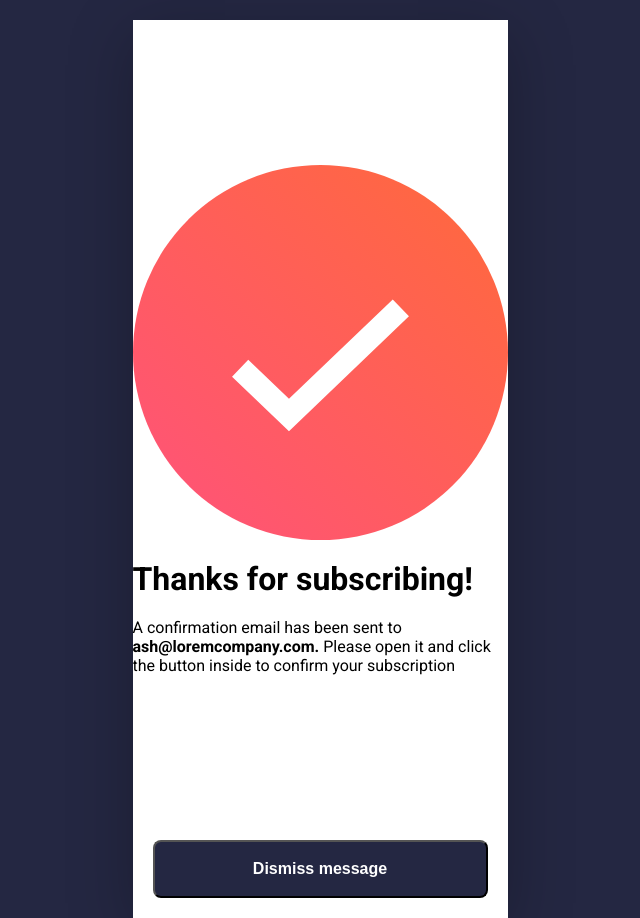
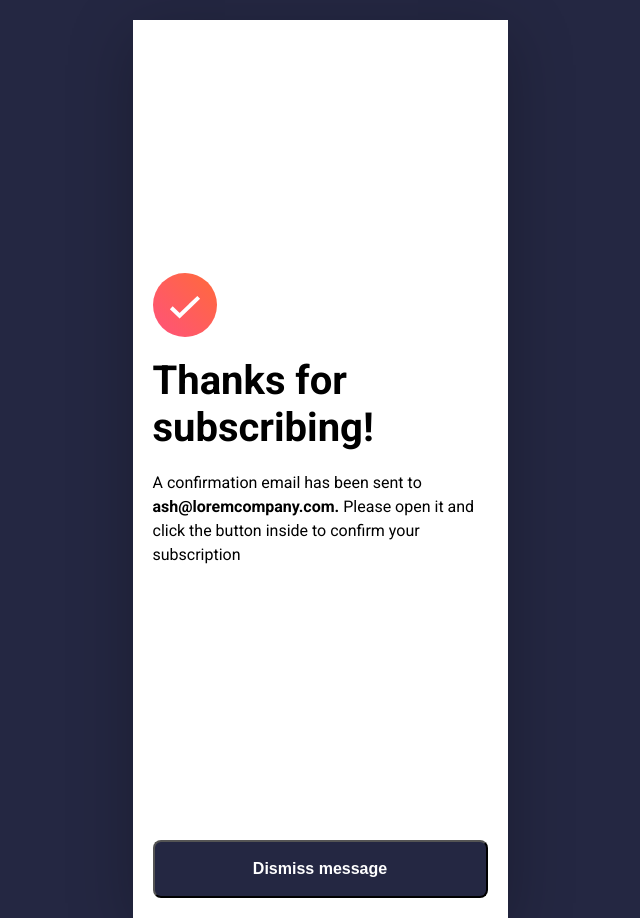
Before and after one commit to rffkive/Newsletter-sign-up-form-with-success-message, a plain HTML site: page index.html in a window 1280 px wide. Shown: the top 918 px of the page, without its empty margins (320-960 px from the left). Drawn offline with Linux system fonts and the light colour scheme.

Commit message:
add styles to the success board
follow the design for now but we want to make it to be in the viewport later

```diff
--- a/styles.css
+++ b/styles.css
@@ -111,6 +111,16 @@ main {
   flex-direction: column;
 }
 
+.success-title {
+    font-size: 2.5em;
+}
+
+.success-description {
+    font-size: 1em;
+    line-height: 1.5;
+
+}
+
 .success-top {
   flex: 1;
   display: flex;
@@ -118,6 +128,8 @@ main {
   min-height: 100vh;
   justify-content: center;
   gap: 20px;
+  align-items: flex-start;
+  padding: 20px;
 }
 
 
```
